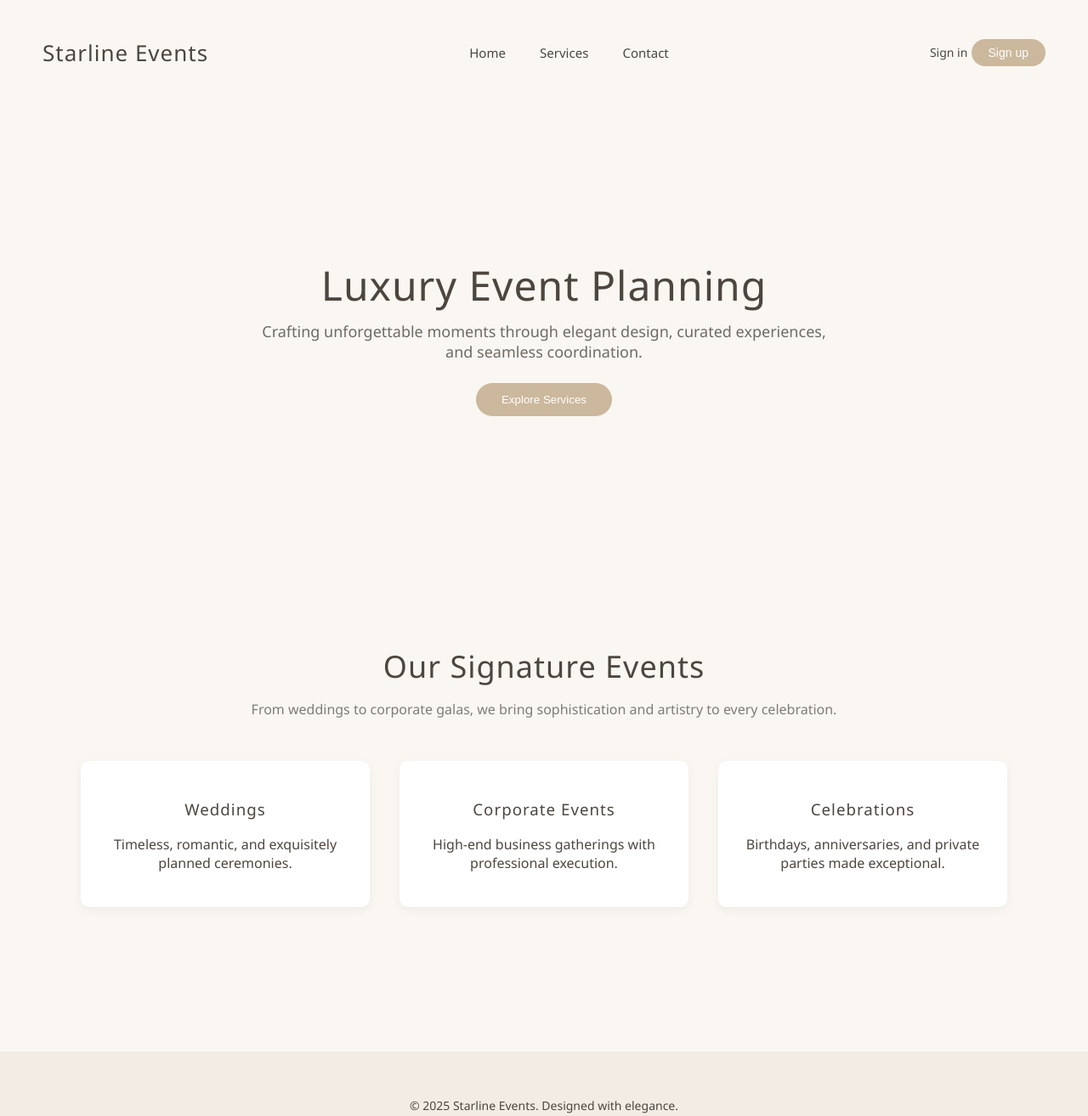
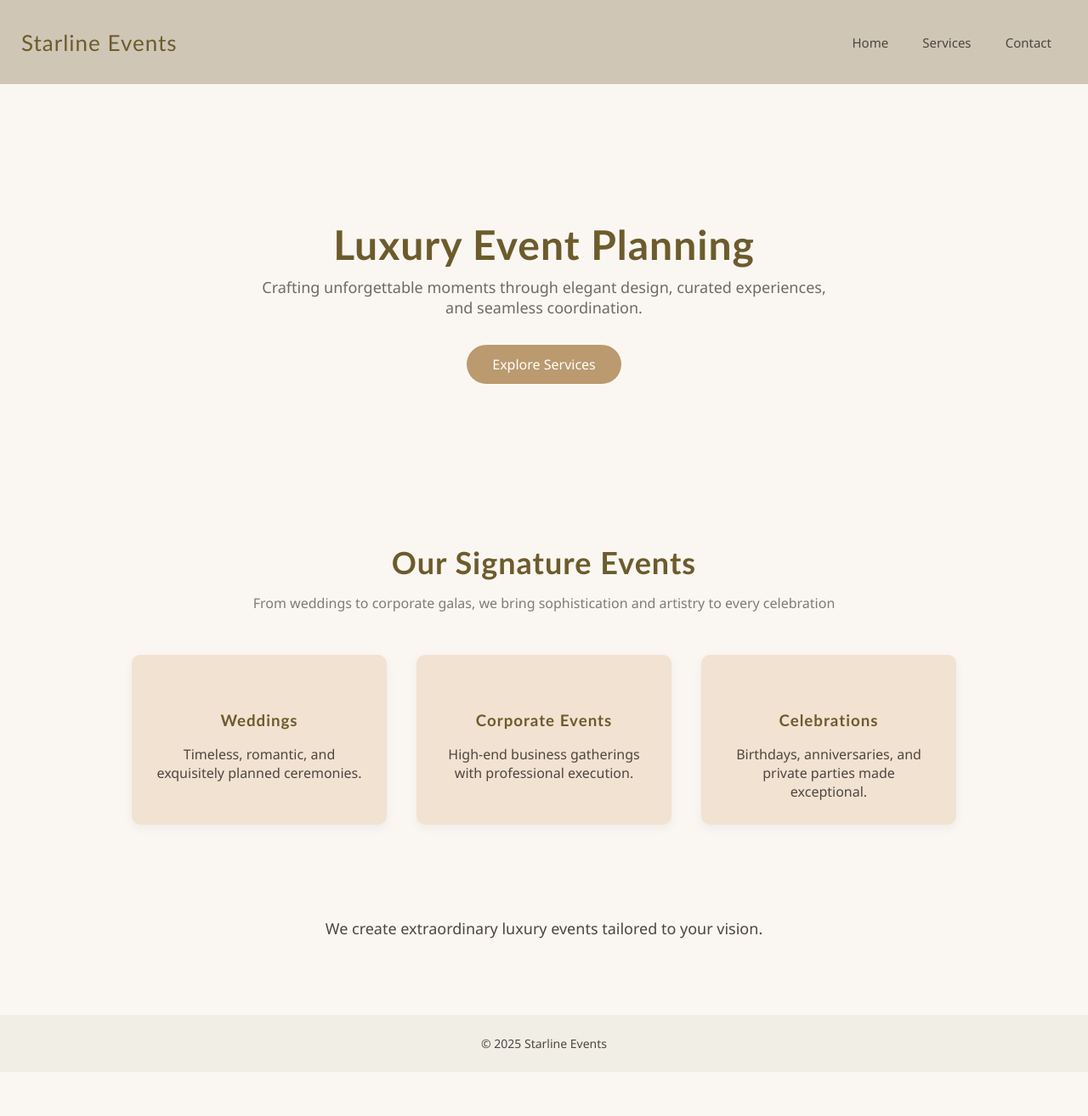
Before and after one commit to HoneyGraceSaulong/WEBTECH-PROJECT, a plain HTML site: page index.html in a window 1280 px wide. Shown: the whole page at 85% size. After the commit the page ends 1262 px from the top, so only its background shows below. Drawn offline with Linux system fonts and the light colour scheme.

Commit message:
konting update lang

```diff
--- a/index.html
+++ b/index.html
@@ -16,45 +16,42 @@
         <a href="services.html">Services</a>
         <a href="contact.html">Contact</a>
     </nav>
-
-    <div class="nav-right">
-        <a href="sign-in.html">Sign in</a>
-        <a href="sign-up.html"><button class="signup">Sign up</button></a>
-    </div>
 </header>
 
 <section class="hero">
     <h1>Luxury Event Planning</h1>
-    <p>Crafting unforgettable moments through elegant design, curated experiences, and seamless coordination.</p>
-    <button class="hero-btn">Explore Services</button>
+    <p>Crafting unforgettable moments through elegant design, curated experiences, and seamless coordination.</p><br><br>
+    <a href="services.html" class="hero-btn">Explore Services</a>
 </section>
 
 <section class="section">
     <h2 class="section-title">Our Signature Events</h2>
-    <p class="section-sub">From weddings to corporate galas, we bring sophistication and artistry to every celebration.</p>
+    <p class="section-sub">From weddings to corporate galas, we bring sophistication and artistry to every celebration</p>
 
     <div class="card-row">
-
-        <div class="card">
+        <div class="card"><br>
             <h3>Weddings</h3>
             <p>Timeless, romantic, and exquisitely planned ceremonies.</p>
         </div>
 
-        <div class="card">
+        <div class="card"><br>
             <h3>Corporate Events</h3>
             <p>High-end business gatherings with professional execution.</p>
         </div>
 
-        <div class="card">
+        <div class="card"><br>
             <h3>Celebrations</h3>
             <p>Birthdays, anniversaries, and private parties made exceptional.</p>
         </div>
-
     </div>
 </section>
 
+<div id="highlight-box">
+    We create extraordinary luxury events tailored to your vision.
+</div>
+
 <footer class="footer">
-    <p>© 2025 Starline Events. Designed with elegance.</p>
+    <p>© 2025 Starline Events</p>
 </footer>
 
 </body>
--- a/style.css
+++ b/style.css
@@ -1,15 +1,16 @@
-/* GLOBAL --------------------------------------------- */
-
 body {
     margin: 0;
     font-family: "Segoe UI", sans-serif;
-    background-color: #faf7f2;
+    background-color:#faf7f2;
     color: #4d463f;
 }
 
 h1, h2, h3, h4 {
+    font-family: 'Trebuchet MS', 'Lucida Sans Unicode', 'Lucida Grande', 'Lucida Sans', Arial, sans-serif;
     font-weight: 300;
     letter-spacing: 1px;
+    color: rgb(109, 91, 44);
+    font-weight: bold;
 }
 
 a {
@@ -17,14 +18,12 @@ a {
     color: #4d463f;
 }
 
-/* NAVBAR --------------------------------------------- */
-
 .navbar {
     display: flex;
     justify-content: space-between;
     align-items: center;
-    padding: 22px 50px;
-    background: #faf7f2;
+    padding: 12px 25px;
+    background: #cfc6b6;
     position: sticky;
     top: 0;
 }
@@ -39,25 +38,9 @@ a {
     font-size: 15px;
 }
 
-.nav-right a,
-.nav-right button {
-    font-size: 14px;
-}
-
-.signup {
-    background: #cbb89d;
-    border: none;
-    padding: 8px 20px;
-    border-radius: 30px;
-    color: white;
-    cursor: pointer;
-}
-
-/* HERO SECTION ---------------------------------------- */
-
 .hero {
     text-align: center;
-    padding: 140px 30px;
+    padding: 120px 30px;
 }
 
 .hero h1 {
@@ -74,18 +57,16 @@ a {
 
 .hero-btn {
     margin-top: 25px;
-    background: #cbb89d;
-    color: white;
+    background: #ba9a6e;
+    color: rgb(255, 255, 255);
     padding: 12px 30px;
     border-radius: 30px;
     border: none;
     cursor: pointer;
 }
 
-/* SECTIONS ------------------------------------------- */
-
 .section {
-    padding: 100px 50px;
+    padding: 50px 50px;
     text-align: center;
 }
 
@@ -100,8 +81,6 @@ a {
     opacity: 0.7;
 }
 
-/* SERVICE CARDS -------------------------------------- */
-
 .card-row {
     display: flex;
     justify-content: center;
@@ -111,14 +90,13 @@ a {
 }
 
 .card {
-    width: 290px;
-    background: white;
+    width: 250px;
+    height: 150px;
+    background: rgba(241, 223, 203, 0.822);
     border-radius: 10px;
     padding: 25px;
     box-shadow: 0 4px 12px rgba(0,0,0,0.05);
 }
-
-/* CONTACT FORM --------------------------------------- */
 
 .contact-form {
     display: flex;
@@ -129,12 +107,21 @@ a {
     margin-top: 40px;
 }
 
-.contact-form input,
-.contact-form textarea {
+.contact-form input {
     padding: 14px;
     border-radius: 8px;
     border: 1px solid #d4c8ba;
     background: #fffdf9;
+}
+
+.contact-form textarea{
+    padding: 14px;
+    border-radius: 8px;
+    border: 1px solid #d4c8ba;
+    background: #fffdf9;
+    width: 94%;
+    height: 100px;
+    resize: none;
 }
 
 .submit-btn {
@@ -146,12 +133,19 @@ a {
     cursor: pointer;
 }
 
-/* FOOTER --------------------------------------------- */
+#highlight-box {
+    padding: 20px;
+    margin: 40px auto;
+    border-radius: 10px;
+    max-width: 700px;
+    font-size: 18px;
+    text-align: center;
+}
 
 .footer {
-    padding: 40px;
+    padding: 10px;
     text-align: center;
-    background: #f3ece4;
+    background: #f1eee6;
     margin-top: 70px;
     font-size: 14px;
 }
```
Also changed, not shown: contact.html (+11 -11 lines), services.html (+6 -9 lines).
